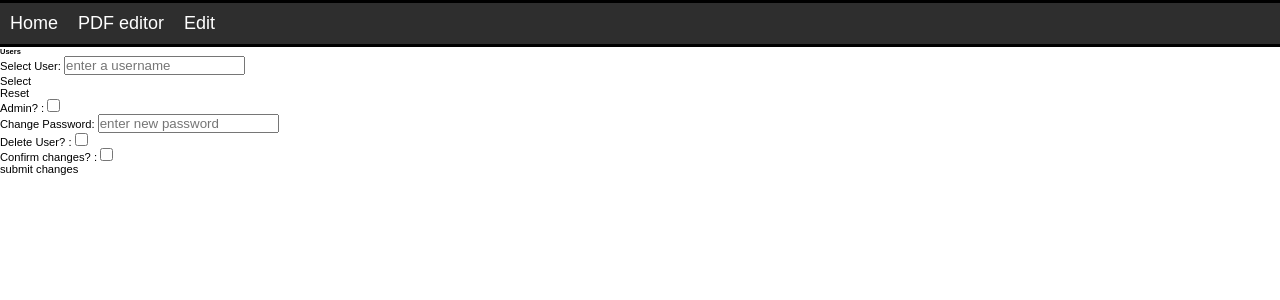
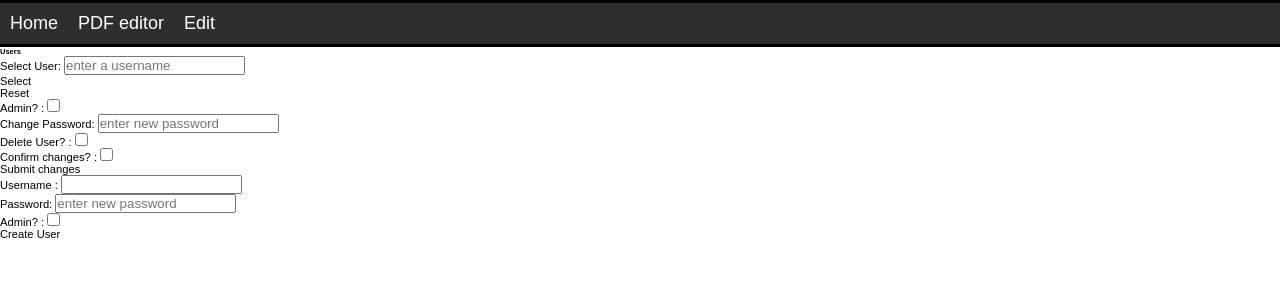
Before and after one commit to sokkit/group-project-lab-mgmt, a Flask app: template templates/users.html in a window 1280 px wide. Shown: the part 58-358 px from the top of the page. Run offline with Flask 2, Linux system fonts and the light colour scheme; the template is opened without the code that fills it, so the values that code supplies are empty.

Commit message:
created 'create new user' form on users.html

```diff
--- a/templates/users.html
+++ b/templates/users.html
@@ -28,6 +28,17 @@
     <label for="confirmation">Confirm changes? : </label>
     <input type="checkbox" id="confirmation" name="confirmation" value="confirm">
   </form>
-  <div class="button1">submit changes</div>
+  <div class="button1">Submit changes</div>
+</div>
+<div class="UserAdminPanel" style="top: 65%;">
+  <form name="createNewUser">
+    <label for="newUsername">Username : </label>
+    <input type="textbox" id="newUsername" name="newUsername"><br>
+    <label for="newPassword">Password: </label>
+    <input type="text" id="newPassword" name="newPassword" placeholder="enter new password"><br>
+    <label for="RoleChange">Admin? : </label>
+    <input type="checkbox" id="RoleChange" name="RoleChange" value="Admin"><br>
+  </form>
+  <div class="button1">Create User</div>
 </div>
 {%endblock%}
```
Also changed, not shown: static/styles.css (indentation only).
